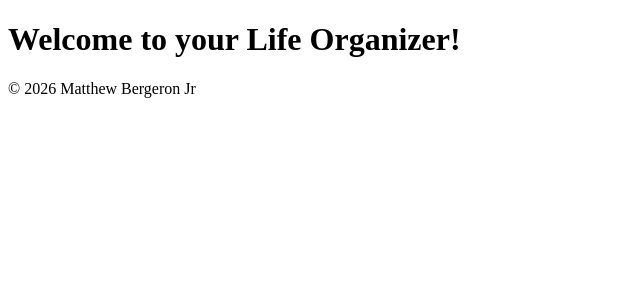
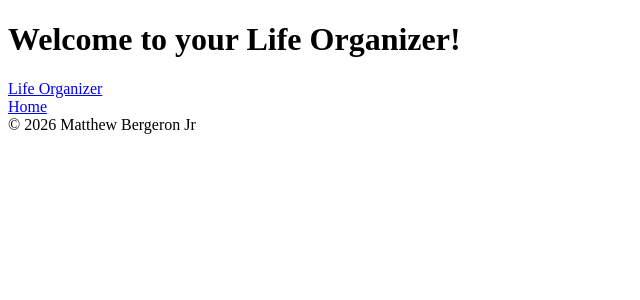
Before and after one commit to Mattmberg/nextjs-life-organizer, a Next.js app in the folder nextjs-life-organizer/: page / in a window 1280 px wide. Shown: the top 300 px of the page, without its empty margins (0-640 px from the left). Built offline with nearby package versions, Linux system fonts and the light colour scheme.

Commit message:
Added NavBar component to the Header Component.

```diff
--- a/nextjs-life-organizer/components/header.tsx
+++ b/nextjs-life-organizer/components/header.tsx
@@ -1,3 +1,11 @@
+import NavBar from './NavBar';
+import { NavItem } from './NavBar';
+
+const navigationLinks: NavItem[] = [
+  { label: 'Home', href: '/' },
+  //{ label: 'About', href: '/about' },
+];
+
 type HeaderProps = {
     pageTitle: string;
 };
@@ -6,6 +14,8 @@ export default function Header({pageTitle}: HeaderProps) {
     return (
         <header>
             <h1>Welcome to your Life Organizer!</h1>
+
+            <NavBar websiteName="Life Organizer" links={navigationLinks} />
         </header>
     );
 }
```
